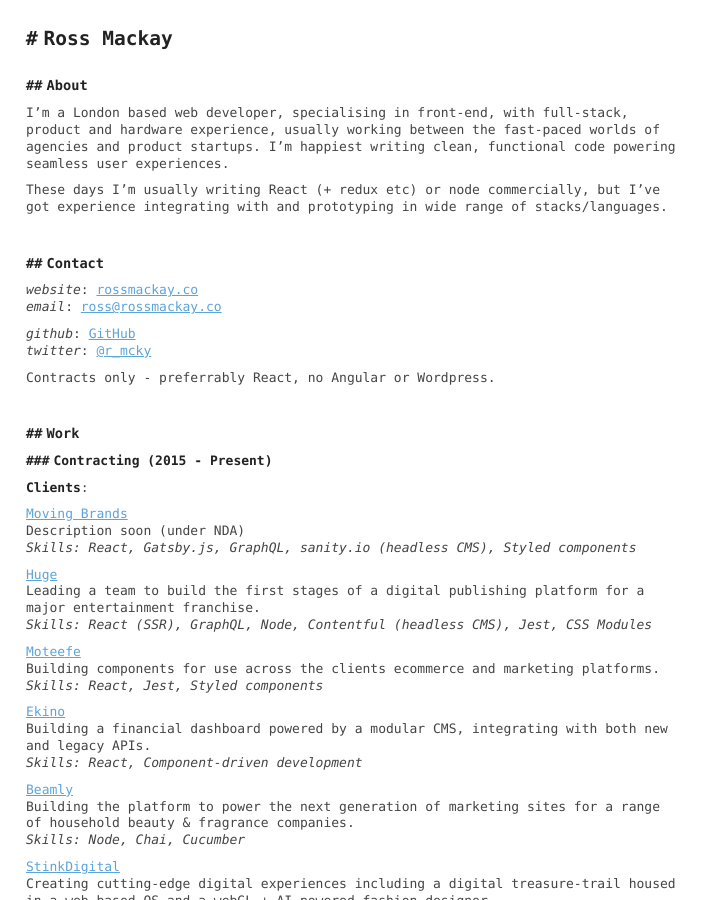
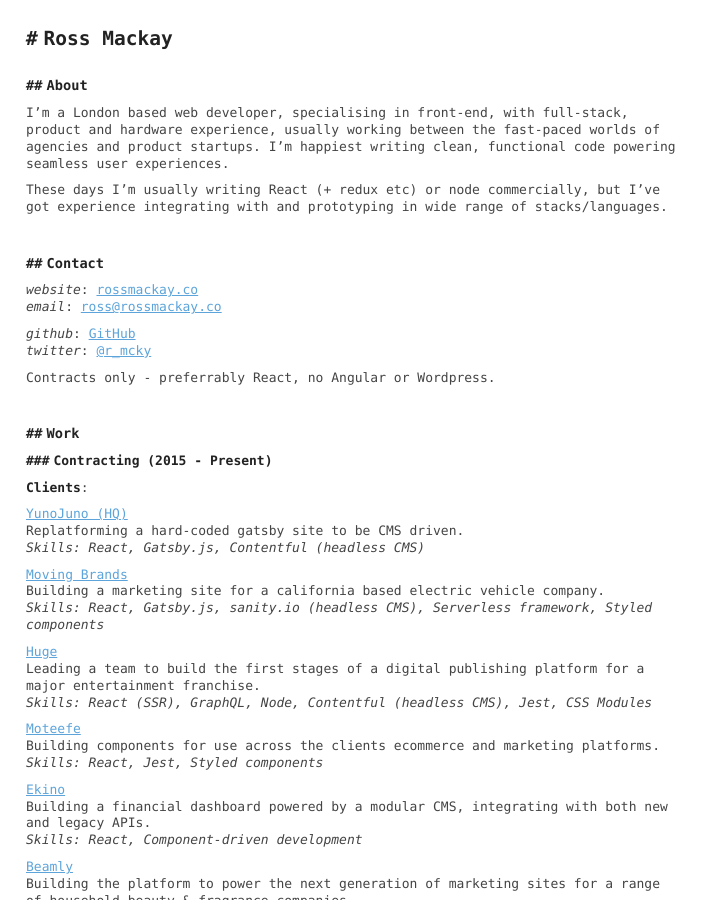
Before and after one commit to mcky/mcky.github.io, a Jekyll site: the page built from index.md, in a window 1280 px wide and 900 px high. Shown: the whole window, without its empty margins (0-713 px from the left). Built offline with Jekyll 4.4.1, drawn with Linux system fonts in a browser that asks for light colours.

Commit message:
Update work history

```diff
--- a/index.md
+++ b/index.md
@@ -31,9 +31,13 @@
 ### Contracting (2015 - Present)
 **Clients**:
 
+[YunoJuno (HQ)](https://yunojuno.com){:target="_blank"}
+Replatforming a hard-coded gatsby site to be CMS driven.
+*Skills: React, Gatsby.js, Contentful (headless CMS)*
+
 [Moving Brands](https://www.movingbrands.com/){:target="_blank"}
-Description soon (under NDA)
-*Skills: React, Gatsby.js, GraphQL, sanity.io (headless CMS), Styled components*
+Building a marketing site for a california based electric vehicle company.
+*Skills: React, Gatsby.js, sanity.io (headless CMS), Serverless framework, Styled components*
 
 [Huge](http://hugeinc.com){:target="_blank"}
 Leading a team to build the first stages of a digital publishing platform for a major entertainment franchise.
```
